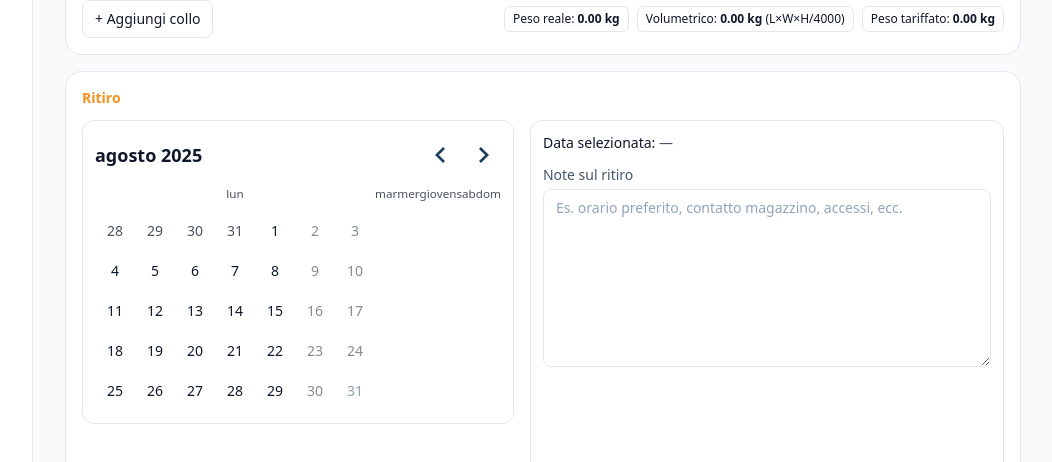
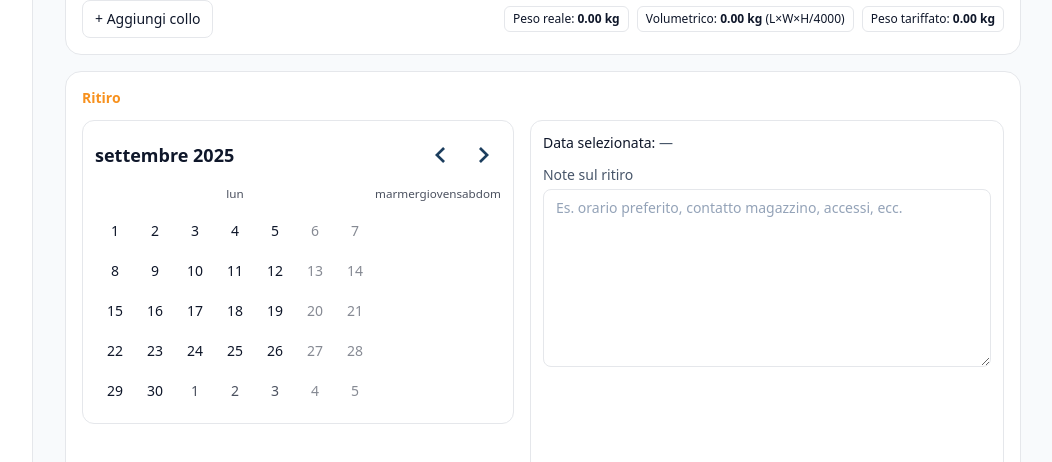
Before and after one commit to SPST-WINE/spst-dashboard, a Next.js app: page /dashboard/nuova/altro in a window 1280 px wide. Shown: the part 960-1422 px from the top of the page, without its empty margins (227-1279 px from the left). Built offline with nearby package versions, Linux system fonts and the light colour scheme.

Commit message:
Update RitiroCard.tsx

```diff
--- a/components/nuova/RitiroCard.tsx
+++ b/components/nuova/RitiroCard.tsx
@@ -14,13 +14,19 @@ type Props = {
 };
 
 export default function RitiroCard({ date, setDate, note, setNote }: Props) {
+  const tomorrow = React.useMemo(() => {
+    const d = new Date();
+    d.setDate(d.getDate() + 1);
+    d.setHours(0, 0, 0, 0);
+    return d;
+  }, []);
+
   return (
     <div className="rounded-2xl border bg-white p-4">
       <h3 className="mb-3 text-sm font-semibold text-spst-orange">Ritiro</h3>
 
-      {/* Colonna sinistra (calendario) auto-width, destra (note) 1fr */}
+      {/* sinistra: calendario (auto), destra: note (1fr) */}
       <div className="grid items-start gap-4 md:grid-cols-[auto,1fr]">
-        {/* wrapper inline, così la card prende *esattamente* la misura del calendario */}
         <div className="inline-block rounded-xl border bg-white p-3">
           <DayPicker
             mode="single"
@@ -28,16 +34,18 @@ export default function RitiroCard({ date, setDate, note, setNote }: Props) {
             selected={date}
             onSelect={setDate}
             showOutsideDays
-            disabled={{ dayOfWeek: [0, 6] }} // domenica & sabato disabilitati
+            // weekend off + niente date prima di domani
+            disabled={[{ dayOfWeek: [0, 6] }, { before: tomorrow }]}
+            // mostro come mese iniziale quello di domani (o la data già scelta)
+            defaultMonth={date ?? tomorrow}
             className="rdp !m-0"
             formatters={{
-              // intestazioni brevi: lun, mar, mer, gio, ven
+              // intestazioni brevi in italiano: lun, mar, mer, gio, ven
               formatWeekdayName: (day, options) => format(day, 'eee', { locale: it }),
             }}
           />
         </div>
 
-        {/* Dettagli + note (più alta) */}
         <div className="rounded-xl border bg-white p-3 md:min-h-[360px]">
           <div className="mb-3 text-sm text-slate-600">
             <span className="font-medium text-slate-900">Data selezionata: </span>
@@ -54,36 +62,38 @@ export default function RitiroCard({ date, setDate, note, setNote }: Props) {
         </div>
       </div>
 
-      {/* Stili DayPicker: allineamenti corretti e hover pulito */}
+      {/* Fix visuali DayPicker: colonne allineate 7x7 e hover centrato */}
       <style jsx global>{`
         .rdp {
           --rdp-cell-size: 40px;
-          --rdp-accent-color: #1c3e5e;      /* blu SPST */
+          --rdp-accent-color: #1c3e5e; /* blu SPST */
           --rdp-background-color: #eaf1f7;
           font-size: 14px;
         }
-        /* RIPRISTINO layout nativo della tabella: niente border-spacing custom */
         .rdp-months { gap: 8px; }
         .rdp-month { margin: 0; padding: 0; }
-        .rdp-table { border-collapse: collapse; } /* <-- importante per allineare header/giorni */
+        .rdp-table { border-collapse: collapse; table-layout: fixed; }
         .rdp-head_row { height: 28px; }
+        .rdp-head_cell,
+        .rdp-day {
+          width: var(--rdp-cell-size);       /* <— fondamentale per allineare header/giorni */
+          min-width: var(--rdp-cell-size);
+          text-align: center;
+        }
         .rdp-head_cell {
           color: #64748b;
           font-weight: 600;
           text-transform: lowercase;
           padding: 4px 0;
-          text-align: center;
         }
-
         .rdp-day {
           height: var(--rdp-cell-size);
-          width: var(--rdp-cell-size);
           border-radius: 10px;
           display: inline-flex;
           align-items: center;
           justify-content: center;
           line-height: 1;
-          transition: background-color 0.15s ease, color 0.15s ease, box-shadow 0.15s ease;
+          transition: background-color .15s ease, color .15s ease, box-shadow .15s ease;
         }
         .rdp-day:hover:not(.rdp-day_disabled):not(.rdp-day_selected) {
           background-color: var(--rdp-background-color);
@@ -97,7 +107,6 @@ export default function RitiroCard({ date, setDate, note, setNote }: Props) {
           opacity: 0.4;
           cursor: not-allowed;
         }
-        /* Pulizia padding/margini interni del componente */
         .rdp-caption { padding: 4px 0 8px; }
         .rdp-nav { gap: 6px; }
         .rdp-button_reset { margin: 0; }
```
